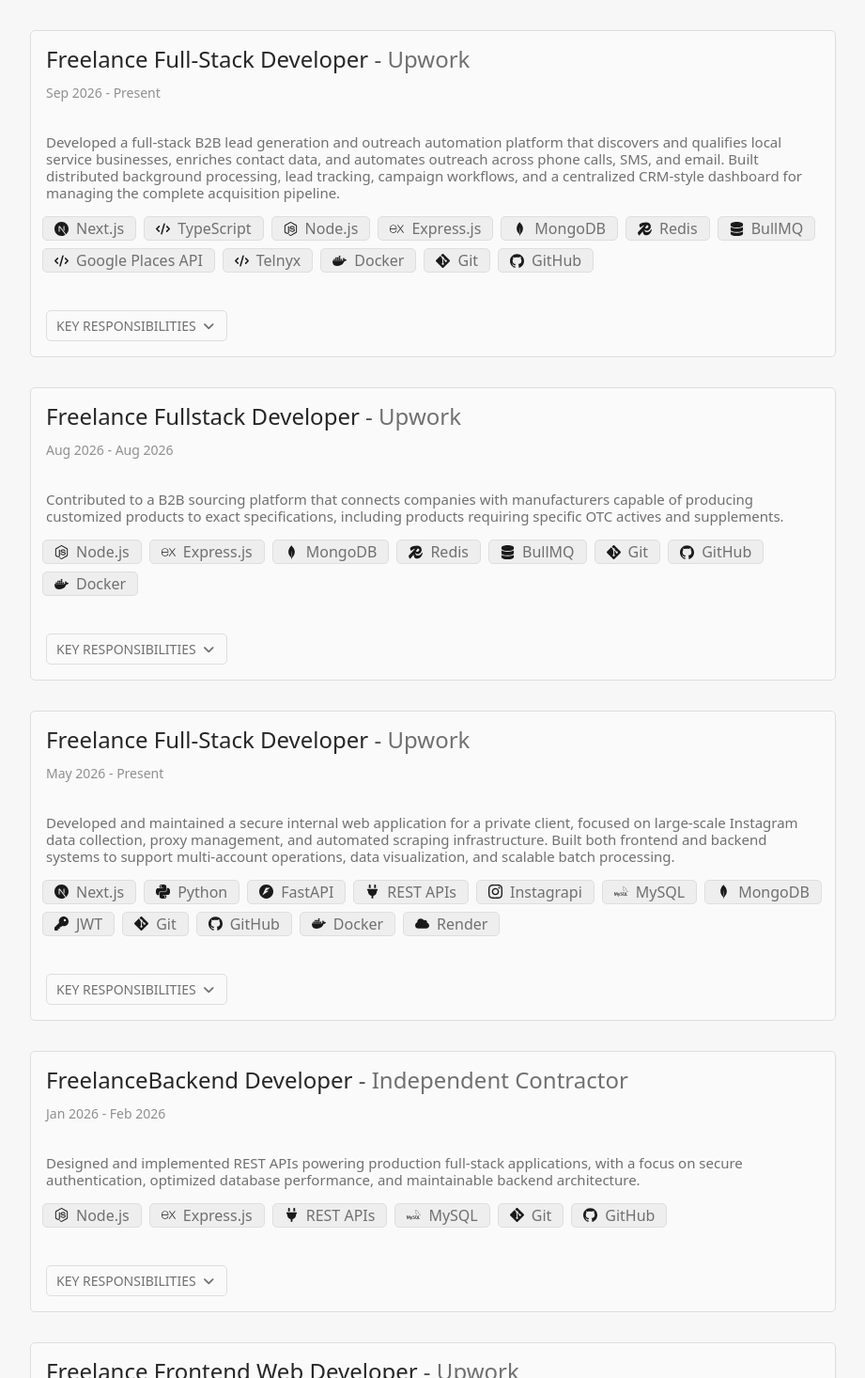
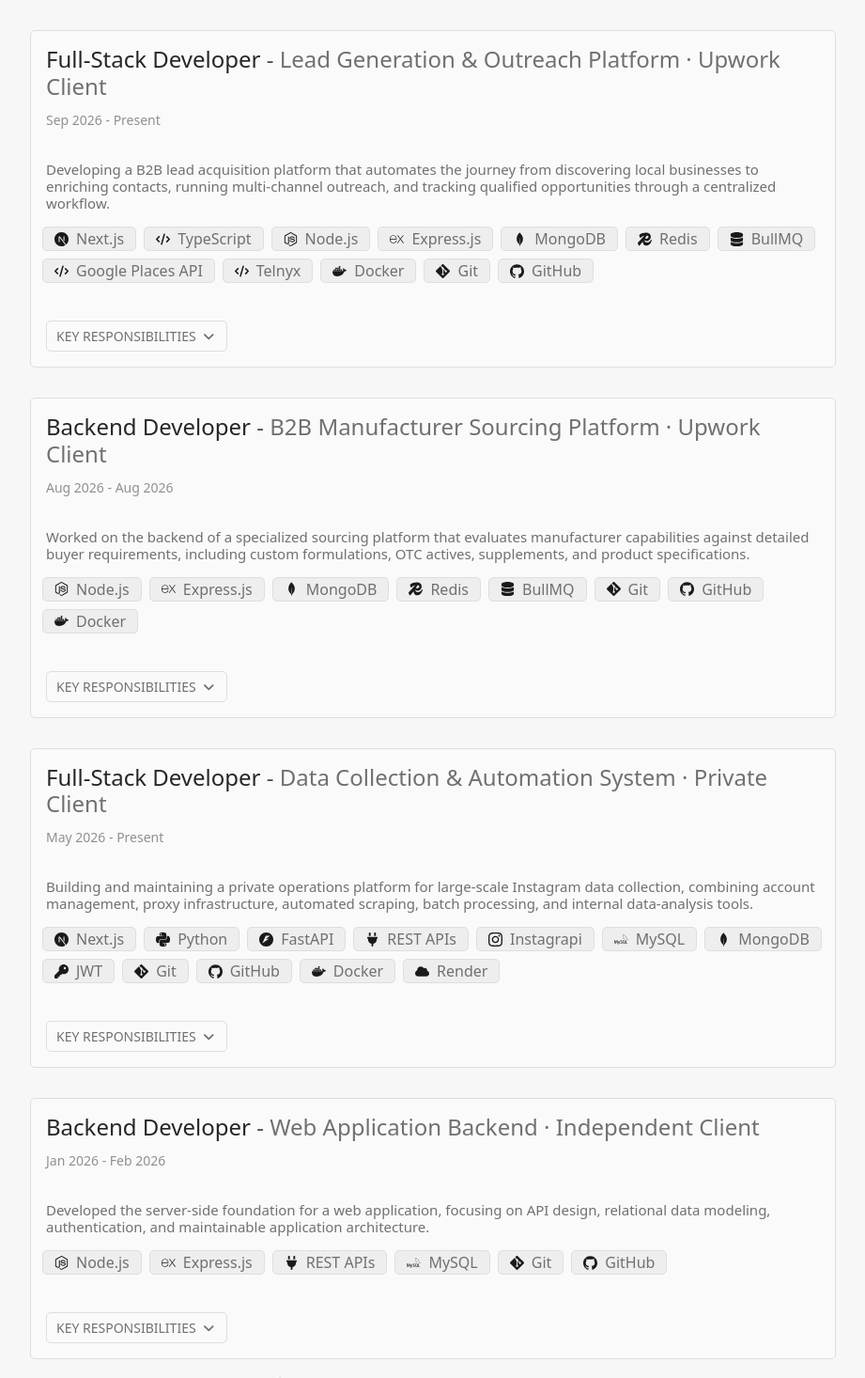
Before and after one commit to Apridonidze/portfolio-app, a React (Vite) app: page / in a window 1280 px wide. Shown: the part 1334-2800 px from the top of the page at 94% size, without its empty margins (342-1263 px from the left). Built offline with nearby package versions, Linux system fonts and the light colour scheme.

Commit message:
implemented new pdf file

```diff
--- a/src/components/Sidebar.jsx
+++ b/src/components/Sidebar.jsx
@@ -19,7 +19,7 @@ export default function Sidebar({ activeSection }){
                 <ul className='sectionContainer'>
                     <li  onClick={() => document.getElementById('About').scrollIntoView()} className={`section ${activeSection === "About" ? 'active' : ''}`}>About</li>
                     <li onClick={() => document.getElementById('Skills').scrollIntoView()} className={`section ${activeSection === "Skills" ? 'active' : ''}`}>Skills</li>
-                    <li onClick={() => document.getElementById('Experience').scrollIntoView()} className={`section ${activeSection === "Experience" ? 'active' : ''}`}>Experience</li>
+                    <li onClick={() => document.getElementById('Experience').scrollIntoView()} className={`section ${activeSection === "Experience" ? 'active' : ''}`}>Freelancing</li>
                     <li onClick={() => document.getElementById('Background').scrollIntoView()} className={`section ${activeSection === "Background" ? 'active' : ''}`}>Background</li>
                     <li onClick={() => document.getElementById('Projects').scrollIntoView()} className={`section ${activeSection === "Projects" ? 'active' : ''}`}>Projects</li>
                 </ul>
--- a/src/container/Experiences.jsx
+++ b/src/container/Experiences.jsx
@@ -16,28 +16,28 @@ export default function Experiences({ setActiveSection }){
    const experiences = [
   {
     date: "Sep 2026 - Present",
-      position: "Freelance Full-Stack Developer",
-      company_name: "Upwork",
+    position: "Full-Stack Developer",
+    company_name: "Lead Generation & Outreach Platform · Upwork Client",
 
     description:
-          "Developed a full-stack B2B lead generation and outreach automation platform that discovers and qualifies local service businesses, enriches contact data, and automates outreach across phone calls, SMS, and email. Built distributed background processing, lead tracking, campaign workflows, and a centralized CRM-style dashboard for managing the complete acquisition pipeline.",
+      "Developing a B2B lead acquisition platform that automates the journey from discovering local businesses to enriching contacts, running multi-channel outreach, and tracking qualified opportunities through a centralized workflow.",
 
     responsibilities: [
-          "Built an automated business discovery and qualification pipeline using Google Places data, filtering companies by industry, location, ratings, review count, website availability, and configurable lead criteria.",
+      "Built a configurable business discovery pipeline using Google Places data to identify and qualify companies by industry, location, ratings, reviews, website availability, and custom lead criteria.",
 
-          "Developed a contact-enrichment system that crawls company websites to discover publicly available phone numbers, email addresses, and business information while automatically deduplicating collected leads.",
+      "Created a contact-enrichment workflow that crawls company websites for publicly available phone numbers, email addresses, and business information while preventing duplicate records.",
 
-          "Designed a distributed background-job architecture using Redis and BullMQ to coordinate business discovery, enrichment, outreach scheduling, messaging, calling, follow-ups, monitoring, and long-running workflows.",
+      "Architected distributed background processing with Redis and BullMQ to coordinate discovery, enrichment, outreach, follow-ups, and other long-running workloads.",
 
-          "Integrated Telnyx Voice and Messaging APIs for programmable outbound calling and SMS, including call states, delivery events, webhooks, retries, and automated follow-up sequences.",
+      "Integrated Telnyx Voice and Messaging APIs for outbound calls and SMS, handling webhooks, delivery events, call states, retries, and follow-up sequences.",
 
-          "Developed a multi-stage outreach engine that progresses leads through call, SMS, email, manual follow-up, interested, accepted, and declined states based on communication outcomes.",
+      "Designed a state-driven outreach workflow that moves leads between calling, messaging, follow-up, interested, accepted, and declined stages according to communication outcomes.",
 
-          "Implemented AI-assisted lead qualification and communication workflows for response classification, conversation summarization, personalized outreach, and automated next-action decisions.",
+      "Added AI-assisted workflows for classifying responses, summarizing conversations, personalizing communication, and determining appropriate next actions.",
 
-          "Built a CRM-style dashboard for managing discovered companies, contact information, outreach history, lead status, campaign analytics, worker activity, conversion metrics, and data exports.",
+      "Developed a CRM-style interface for reviewing companies, contact details, communication history, pipeline status, campaign performance, worker activity, and exports.",
 
-          "Implemented fault-tolerant background processing with retries, rate-limit handling, job locking, deduplication, failure tracking, and idempotent processing for reliable automation.",
+      "Improved processing reliability through job locking, idempotency, deduplication, retry strategies, rate-limit handling, and failure tracking.",
     ],
 
     used_technologies: [
@@ -57,17 +57,24 @@ export default function Experiences({ setActiveSection }){
   },
   {
     date: "Aug 2026 - Aug 2026",
-    position: "Freelance Fullstack Developer",
-    company_name: "Upwork",
+    position: "Backend Developer",
+    company_name: "B2B Manufacturer Sourcing Platform · Upwork Client",
+
     description:
-      "Contributed to a B2B sourcing platform that connects companies with manufacturers capable of producing customized products to exact specifications, including products requiring specific OTC actives and supplements.",
+      "Worked on the backend of a specialized sourcing platform that evaluates manufacturer capabilities against detailed buyer requirements, including custom formulations, OTC actives, supplements, and product specifications.",
+
     responsibilities: [
-      "Built a distributed manufacturer-scraping system using Redis and BullMQ to orchestrate and distribute concurrent scraping jobs at scale.",
-      "Parsed and enriched scraped manufacturer data, using Groq to normalize inconsistent supplier and product data into structured, standardized records.",
-      "Designed an event-driven matching engine powered by Redis and BullMQ that automatically triggers when new buyer requirements or manufacturer data become available.",
-      "Implemented hybrid hard- and soft-matching logic across product specifications and manufacturer capabilities to score and rank candidates.",
-      "Returned ranked manufacturer matches with confidence scores, connecting buyers with qualified suppliers for their specific requirements.",
+      "Engineered a distributed manufacturer data-collection pipeline with Redis and BullMQ to process concurrent scraping workloads across background workers.",
+
+      "Used Groq to transform inconsistent supplier and product information into normalized records suitable for automated comparison and search.",
+
+      "Created an event-driven matching workflow that reacts to new manufacturer data and buyer requirements without relying on manual processing.",
+
+      "Developed hard-constraint and weighted soft-matching logic to compare product requirements against manufacturer capabilities.",
+
+      "Generated ranked supplier candidates with confidence scores, giving buyers a structured shortlist of manufacturers matching their requirements.",
     ],
+
     used_technologies: [
       "Node.js",
       "Express.js",
@@ -81,18 +88,26 @@ export default function Experiences({ setActiveSection }){
   },
   {
     date: "May 2026 - Present",
-    position: "Freelance Full-Stack Developer",
-    company_name: "Upwork",
+    position: "Full-Stack Developer",
+    company_name: "Data Collection & Automation System · Private Client",
+
     description:
-      "Developed and maintained a secure internal web application for a private client, focused on large-scale Instagram data collection, proxy management, and automated scraping infrastructure. Built both frontend and backend systems to support multi-account operations, data visualization, and scalable batch processing.",
+      "Building and maintaining a private operations platform for large-scale Instagram data collection, combining account management, proxy infrastructure, automated scraping, batch processing, and internal data-analysis tools.",
+
     responsibilities: [
-      "Built a secure internal web application with JWT-based authentication and role-based access control.",
-      "Developed a multi-account Instagram proxy management system, allowing users to assign dedicated proxies to accounts for isolated operation.",
-      "Engineered an automated batch scraping engine using Instagrapi that distributes scraping jobs across multiple accounts while minimizing rate limits and bans.",
-      "Built an automatic proxy IP rotation system integrated into the autoscraping workflow to maintain anonymity and reduce account blocks.",
-      "Designed and maintained a MySQL database storing thousands of scraped Instagram profiles, including follower counts, engagement metrics, biographies, and contact information.",
-      "Developed interactive Next dashboards and dynamic HTML tables for filtering, sorting, and reviewing scraped leads.",
+      "Implemented authentication and role-based authorization to protect administrative tools, account operations, and collected data.",
+
+      "Developed an account and proxy management layer that associates Instagram accounts with dedicated proxies and operational configuration.",
+
+      "Engineered a multi-account scraping system with Instagrapi that distributes queued workloads while accounting for account availability, failures, and platform rate limits.",
+
+      "Integrated automatic proxy rotation and fallback behavior into scraping workflows to improve continuity when individual proxy endpoints fail.",
+
+      "Designed persistence models for large collections of Instagram profile data, including engagement statistics, biographies, follower metrics, and available contact information.",
+
+      "Built internal Next.js interfaces for searching, filtering, sorting, reviewing, and managing collected datasets and scraper operations.",
     ],
+
     used_technologies: [
       "Next.js",
       "Python",
@@ -110,17 +125,24 @@ export default function Experiences({ setActiveSection }){
   },
   {
     date: "Jan 2026 - Feb 2026",
-    position: "FreelanceBackend Developer",
-    company_name: "Independent Contractor",
+    position: "Backend Developer",
+    company_name: "Web Application Backend · Independent Client",
+
     description:
-      "Designed and implemented REST APIs powering production full-stack applications, with a focus on secure authentication, optimized database performance, and maintainable backend architecture.",
+      "Developed the server-side foundation for a web application, focusing on API design, relational data modeling, authentication, and maintainable application architecture.",
+
     responsibilities: [
-      "Designed and implemented REST APIs powering production full-stack applications.",
-      "Optimized relational database schemas, improving query performance and maintainability.",
-      "Implemented secure JWT authentication and environment-based configuration management.",
-      "Refactored backend architecture, reducing runtime errors and improving long-term maintainability.",
-      "Collaborated on production deployments and backend feature delivery.",
+      "Implemented REST endpoints for core application features and frontend integration.",
+
+      "Designed and refined relational database schemas to keep application data structured and queries efficient.",
+
+      "Secured protected application functionality with JWT-based authentication and environment-specific configuration.",
+
+      "Reorganized backend modules to improve separation of concerns, error handling, and long-term maintainability.",
+
+      "Supported deployment and integration work as backend features moved into the production application.",
     ],
+
     used_technologies: [
       "Node.js",
       "Express.js",
@@ -132,16 +154,22 @@ export default function Experiences({ setActiveSection }){
   },
   {
     date: "Jan 2026 - Jan 2026",
-    position: "Freelance Frontend Web Developer",
-    company_name: "Upwork",
+    position: "Frontend Developer",
+    company_name: "Responsive Website Implementation · Upwork Client",
+
     description:
-      "Delivered high-quality, responsive websites by transforming client designs into robust front-end solutions. Collaborated closely with clients to capture requirements, refine details, and implement feedback promptly. Ensured optimal performance and seamless user experiences across all devices and browsers, with a focus on clean, maintainable code.",
+      "Translated client-provided designs into responsive web pages with close attention to layout accuracy, usability, browser compatibility, and consistent behavior across screen sizes.",
+
     responsibilities: [
-      "Converted client design mockups into fully functional, responsive web pages.",
-      "Optimized website performance and ensured compatibility across devices and browsers.",
-      "Collaborated with clients to refine project requirements and implemented revisions effectively.",
-      "Maintained clean, modular, and reusable code for scalable web applications.",
+      "Recreated supplied designs as responsive pages using reusable HTML, CSS, Bootstrap, and JavaScript components.",
+
+      "Adjusted layouts, spacing, typography, and responsive behavior to preserve the intended design across desktop and mobile devices.",
+
+      "Tested and resolved browser-specific and device-specific presentation issues before delivery.",
+
+      "Worked directly from client feedback to refine visual details and deliver requested revisions.",
     ],
+
     used_technologies: [
       "HTML5",
       "CSS3",
@@ -153,16 +181,22 @@ export default function Experiences({ setActiveSection }){
   },
   {
     date: "Jul 2023 - Jul 2023",
-    position: "Freelance Frontend Web Developer",
-    company_name: "Upwork",
+    position: "Frontend Developer",
+    company_name: "Authentication UI · Upwork Client",
+
     description:
-      "Executed a short-term project by creating responsive login and sign-up pages for a web application. Utilized HTML, CSS, and JavaScript to enhance user experience with basic form validation. Ensured compatibility across various browsers and devices, based on thorough communication with the client to meet specific needs and provide regular progress updates.",
+      "Created the login and registration interface for a web application as a focused frontend engagement, delivering responsive forms with client-side validation and cross-device support.",
+
     responsibilities: [
-      "Developed responsive login and sign-up pages with emphasis on user-friendly interfaces.",
-      "Incorporated form validation techniques to enhance user data integrity.",
-      "Conducted cross-browser testing to ensure consistent page performance.",
-      "Communicated effectively with clients to understand requirements and provide timely updates.",
+      "Implemented responsive login and registration screens from the client's requirements.",
+
+      "Added client-side form validation and clear input feedback for common authentication fields.",
+
+      "Verified layouts and interactions across different browsers, screen sizes, and devices.",
+
+      "Iterated on the interface based on client feedback and delivered the completed authentication pages.",
     ],
+
     used_technologies: ["HTML5", "CSS3", "JavaScript", "Git", "GitHub"],
   },
 ];
@@ -170,7 +204,7 @@ export default function Experiences({ setActiveSection }){
     return(
         <section id="Experience" ref={sectionRef} >
 
-            <span className="section-id small">03 / Experience</span>
+            <span className="section-id small">03 / Freelancing</span>
             <h1 className="section-title ">Where I've Worked</h1>
 
             <div className="section-body">
```
Also changed, not shown: 1 other file (tests, documents, lock files or other folders). Lines whose indentation alone changed are shown as unchanged.
